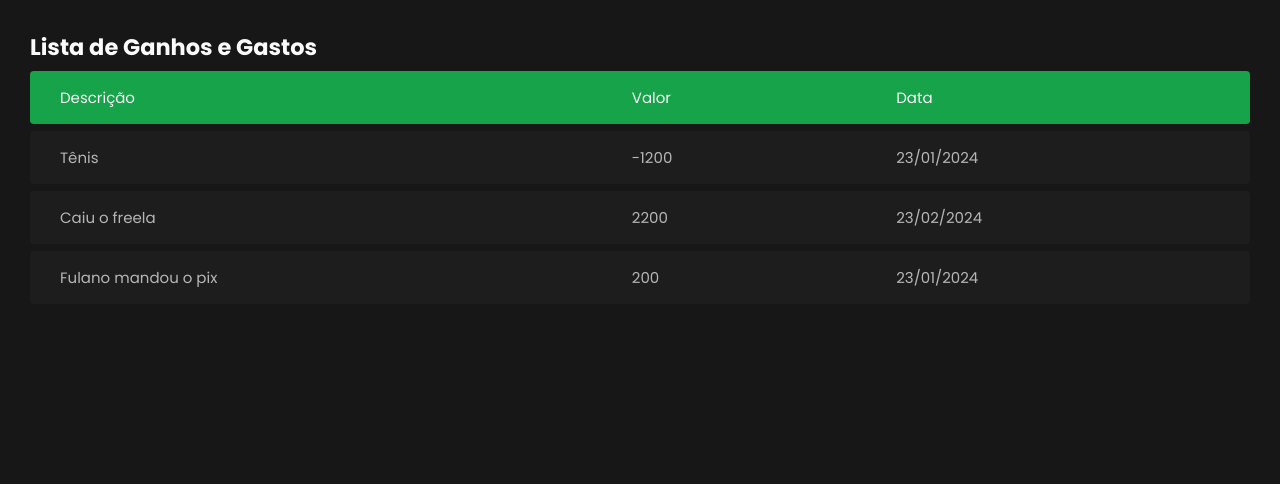
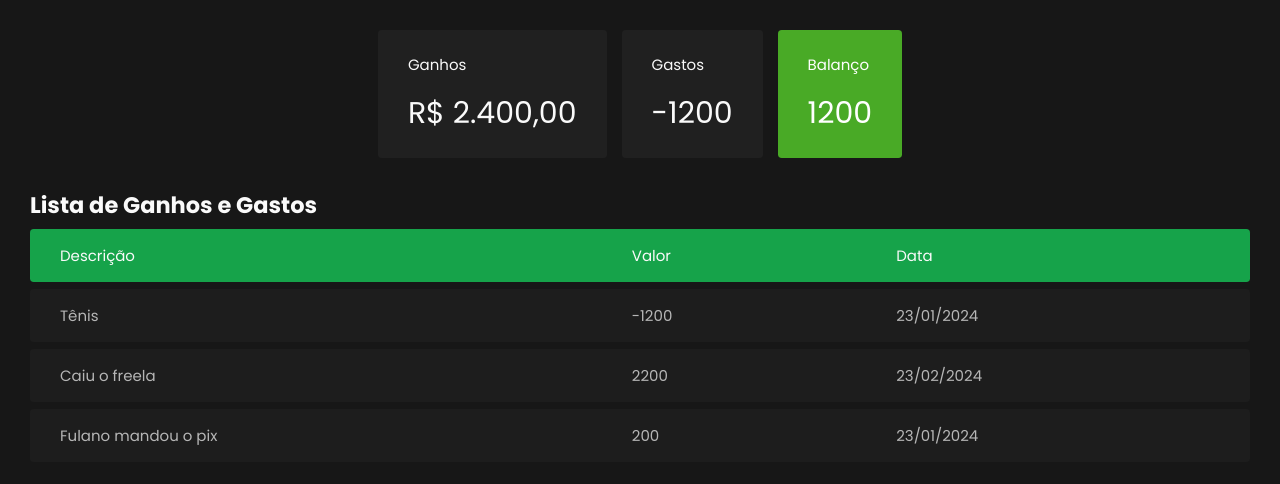
Before and after one commit to GustavoMont/fin-manager, a React (Create React App) app: page / in a window 1280 px wide. Shown: the top 484 px of the page. Built offline with nearby package versions, Linux system fonts and the light colour scheme.

Commit message:
feat: create balance cards

```diff
--- a/src/App.js
+++ b/src/App.js
@@ -1,9 +1,18 @@
 import "./App.css";
-import { getFinances } from "./utils";
+import {
+  getExpensesTotal,
+  getFinances,
+  getFullBalance,
+  getIncomesTotal,
+} from "./utils";
 import { useState, useEffect } from "react";
 
 function App() {
   const [finances, setFinances] = useState([]);
+
+  const incomes = getIncomesTotal(finances);
+  const expenses = getExpensesTotal(finances);
+  const total = getFullBalance(finances);
 
   useEffect(() => {
     getFinances().then((response) => setFinances(response));
@@ -11,6 +20,25 @@ function App() {
 
   return (
     <main>
+      <div className="cards-container">
+        <div className="card">
+          <h3>Ganhos</h3>
+          <p>
+            {incomes.toLocaleString("pt-BR", {
+              style: "currency",
+              currency: "BRL",
+            })}
+          </p>
+        </div>
+        <div className="card">
+          <h3>Gastos</h3>
+          <p>{expenses}</p>
+        </div>
+        <div className="card total">
+          <h3>Balanço</h3>
+          <p>{total}</p>
+        </div>
+      </div>
       <h2>Lista de Ganhos e Gastos</h2>
       <table>
         <thead>
--- a/src/utils.js
+++ b/src/utils.js
@@ -25,3 +25,24 @@ export const getFinances = async () => {
   await delay();
   return finances;
 };
+
+export const getExpensesTotal = (finances) => {
+  const expenses = finances.reduce(
+    (aux, finance) => aux + (finance.value < 0 ? finance.value : 0),
+    0
+  );
+  return expenses;
+};
+
+export const getIncomesTotal = (finances) => {
+  const incomes = finances.reduce(
+    (aux, finance) => aux + (finance.value >= 0 ? finance.value : 0),
+    0
+  );
+  return incomes;
+};
+
+export const getFullBalance = () => {
+  const total = finances.reduce((aux, finance) => aux + finance.value, 0);
+  return total;
+};
```
